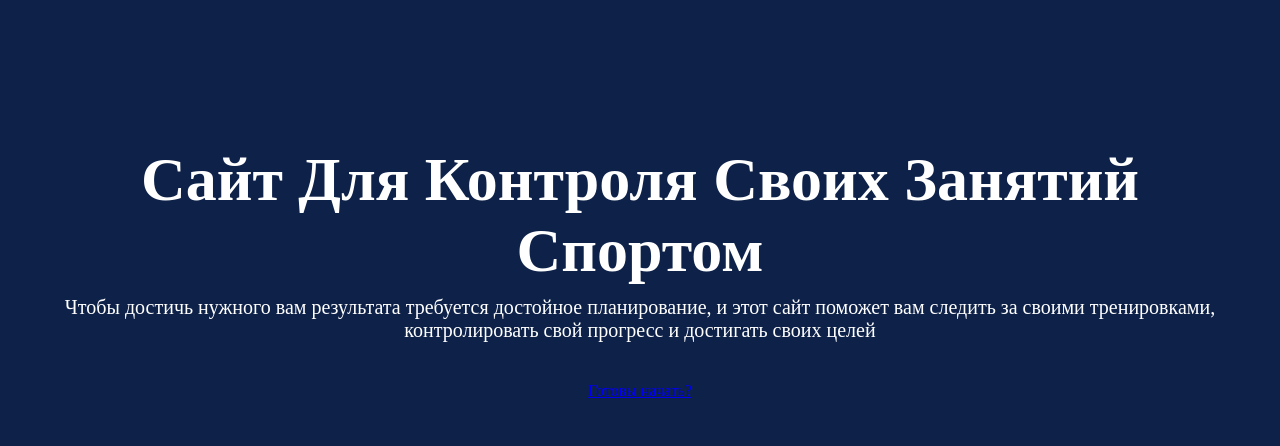
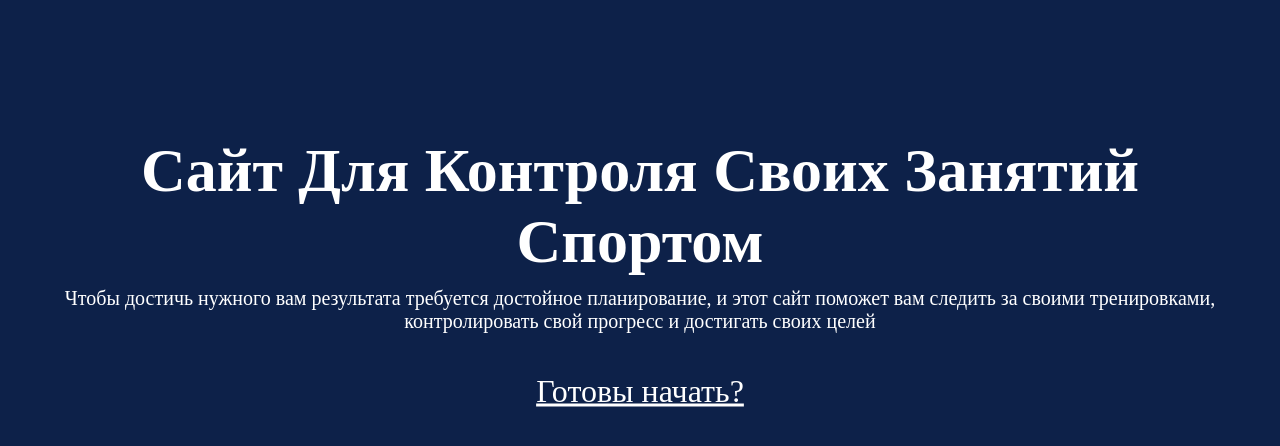
Before and after one commit to IvanSinegovsky/sport-application, a plain HTML site: page src/main/resources/templates/homePage.html in a window 1280 px wide. Shown: the part 128-574 px from the top of the page. Drawn offline with Linux system fonts and the light colour scheme.

Commit message:
created new branch for front

```diff
--- a/src/main/resources/static/homePageStyle/homePageStyle.css
+++ b/src/main/resources/static/homePageStyle/homePageStyle.css
@@ -66,3 +66,7 @@ width: 100%;
     font-size: 20px;
     color: #fff;
 }
+.text-box a{
+    font-size: 32px;
+    color: #fff;
+}
```
